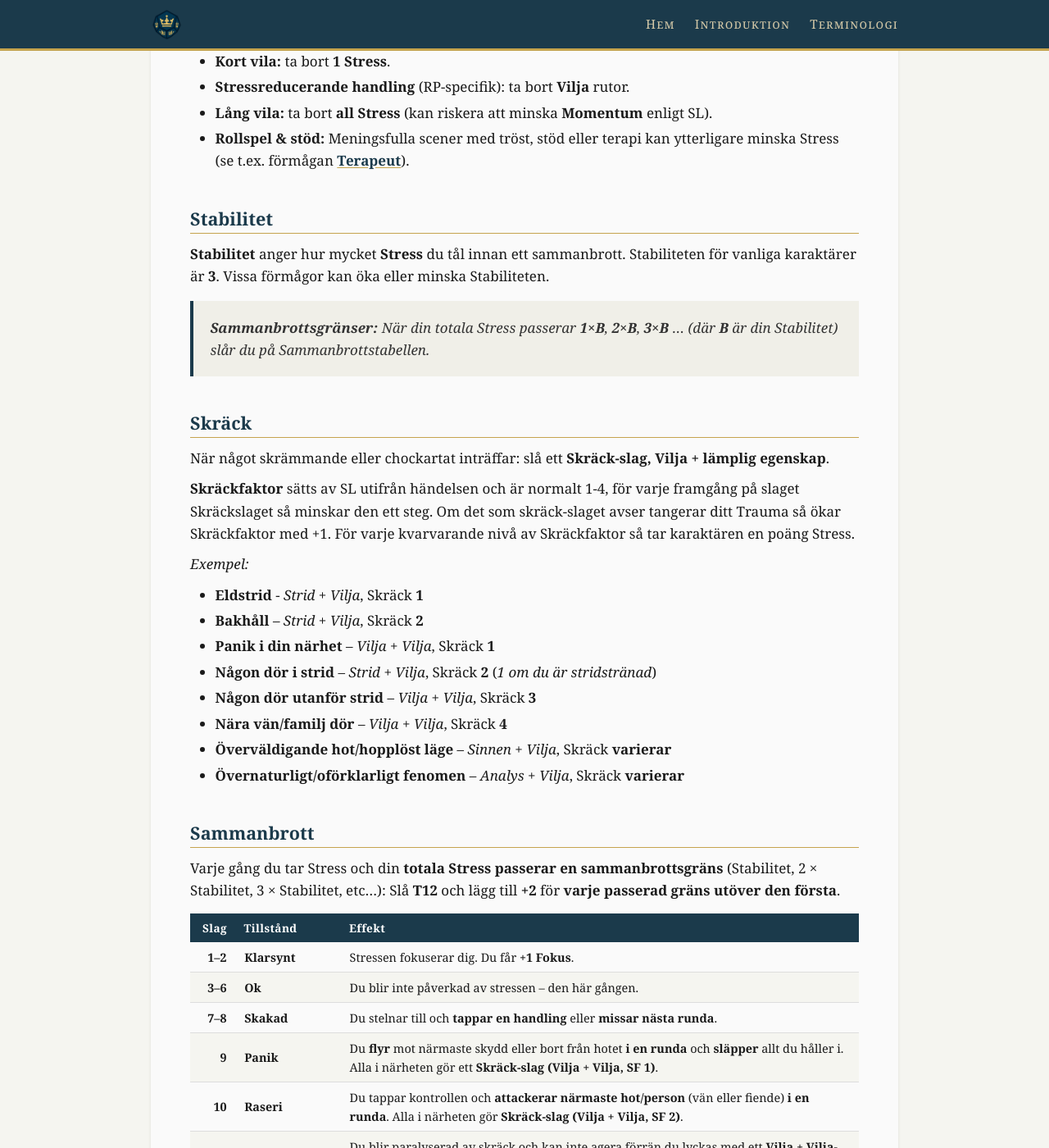
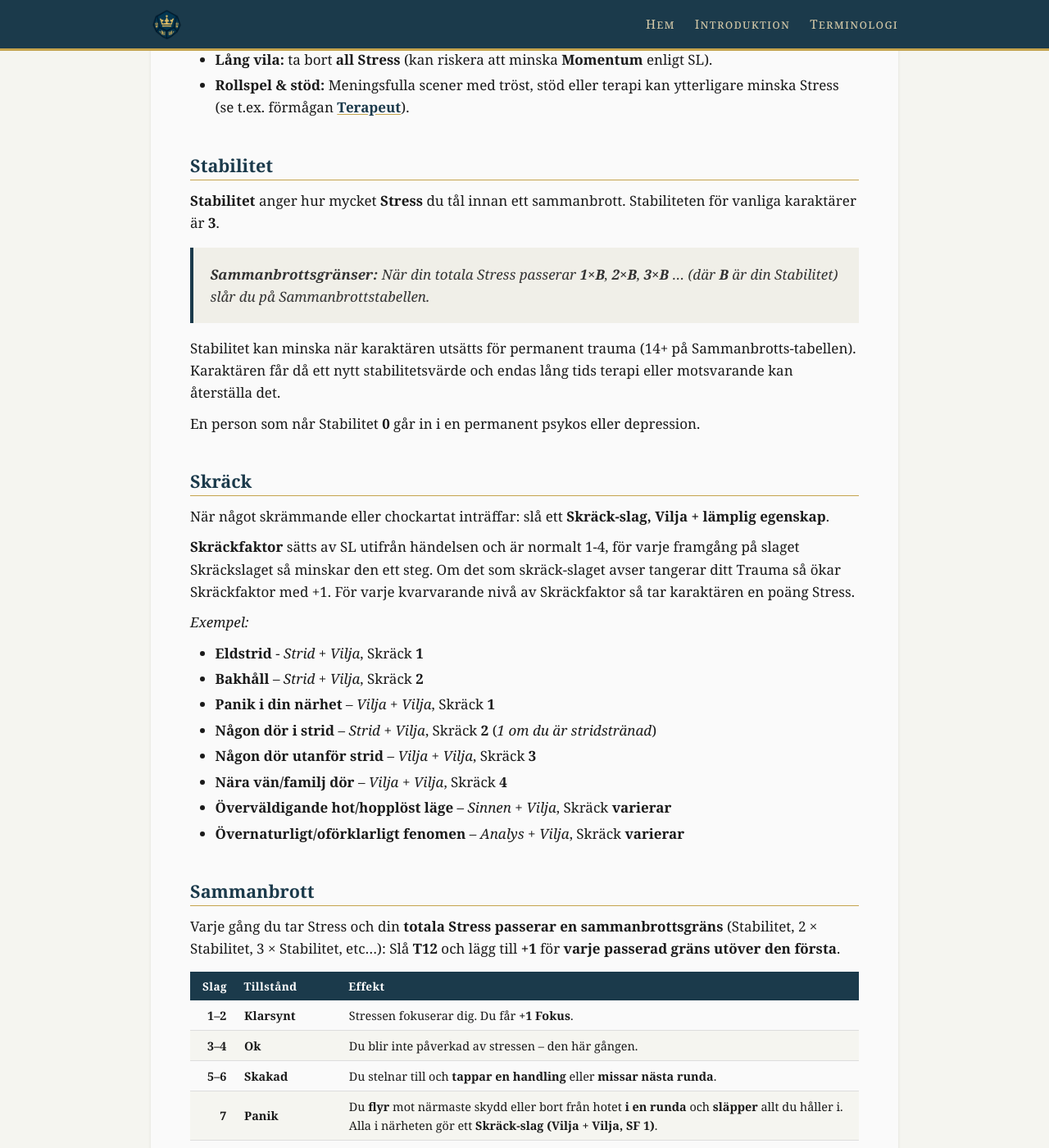
Before and after one commit to ulmus/Riket, a Jekyll site: the page built from Regler/Trauma, skräck och stress.md, in a window 1280 px wide and 1400 px high, scrolled down 2070 px. Shown: the whole window at 82% size. Built offline with Jekyll 4.4.1, drawn with Linux system fonts in a browser that asks for light colours; our own code applies the rules of GitHub Pages for plain Markdown files; some of the changed text lies outside the part shown.

Commit message:
Stabilitet

```diff
--- a/Regler/Trauma, skräck och stress.md
+++ b/Regler/Trauma, skräck och stress.md
@@ -65,9 +64,13 @@ Om ingen av ovanstående passar din rollperson, arbeta med SL för att skapa ett
 
 ## Stabilitet
 
-**Stabilitet** anger hur mycket **Stress** du tål innan ett sammanbrott. Stabiliteten för vanliga karaktärer är **3**. Vissa förmågor kan öka eller minska Stabiliteten.
+**Stabilitet** anger hur mycket **Stress** du tål innan ett sammanbrott. Stabiliteten för vanliga karaktärer är **3**.
 
 > **Sammanbrottsgränser:** När din totala Stress passerar **1×B**, **2×B**, **3×B** … (där **B** är din Stabilitet) slår du på Sammanbrottstabellen.
+
+Stabilitet kan minska när karaktären utsätts för permanent trauma (14+ på Sammanbrotts-tabellen). Karaktären får då ett nytt stabilitetsvärde och endas lång tids terapi eller motsvarande kan återställa det.
+
+En person som når Stabilitet **0** går in i en permanent psykos eller depression.
 
 ## Skräck
 
@@ -88,18 +91,18 @@ När något skrämmande eller chockartat inträffar: slå ett **Skräck-slag, Vi
 
 ## Sammanbrott
 
-Varje gång du tar Stress och din **totala Stress passerar en sammanbrottsgräns** (Stabilitet, 2 × Stabilitet, 3 × Stabilitet, etc…): Slå **T12** och lägg till **+2** för **varje passerad gräns utöver den första**.
+Varje gång du tar Stress och din **totala Stress passerar en sammanbrottsgräns** (Stabilitet, 2 × Stabilitet, 3 × Stabilitet, etc…): Slå **T12** och lägg till **+1** för **varje passerad gräns utöver den första**.
 
 |      Slag | Tillstånd             | Effekt                                                                                                                                                                                     |
 | --------: | --------------------- | ------------------------------------------------------------------------------------------------------------------------------------------------------------------------------------------ |
 |   **1–2** | **Klarsynt**          | Stressen fokuserar dig. Du får **+1 Fokus**.                                                                                                                                               |
-|   **3–6** | **Ok**                | Du blir inte påverkad av stressen – den här gången.                                                                                                                                        |
-|   **7–8** | **Skakad**            | Du stelnar till och **tappar en handling** eller **missar nästa runda**.                                                                                                                   |
-|     **9** | **Panik**             | Du **flyr** mot närmaste skydd eller bort från hotet **i en runda** och **släpper** allt du håller i. Alla i närheten gör ett **Skräck-slag (Vilja + Vilja, SF 1)**.                       |
-|    **10** | **Raseri**            | Du tappar kontrollen och **attackerar närmaste hot/person** (vän eller fiende) **i en runda**. Alla i närheten gör **Skräck-slag (Vilja + Vilja, SF 2)**.                                  |
-|    **11** | **Förstelning**       | Du blir paralyserad av skräck och kan inte agera förrän du lyckas med ett **Vilja + Vilja-slag** som **huvudhandling**.                                                                    |
-| **12–13** | **Traumat aktiverat** | Ditt trauma aktiveras (se [[#Trauma]]). Du tvingas agera enligt ditt traumas beteende **resten av scenen**. Dina **krafter manifesterar okontrollerat** (se [[Krafter#Aktiverat trauma]]). |
-|   **14+** | **Trauma förvärrat**  | Ditt trauma aktiveras som ovan, **och** det fördjupas permanent. Välj en negativ effekt från tabellen *Förvärrat trauma* tillsammans med SL.                                               |
+|   **3–4** | **Ok**                | Du blir inte påverkad av stressen – den här gången.                                                                                                                                        |
+|   **5–6** | **Skakad**            | Du stelnar till och **tappar en handling** eller **missar nästa runda**.                                                                                                                   |
+|     **7** | **Panik**             | Du **flyr** mot närmaste skydd eller bort från hotet **i en runda** och **släpper** allt du håller i. Alla i närheten gör ett **Skräck-slag (Vilja + Vilja, SF 1)**.                       |
+|     **8** | **Raseri**            | Du tappar kontrollen och **attackerar närmaste hot/person** (vän eller fiende) **i en runda**. Alla i närheten gör **Skräck-slag (Vilja + Vilja, SF 2)**.                                  |
+|     **9** | **Förstelning**       | Du blir paralyserad av skräck och kan inte agera förrän du lyckas med ett **Vilja + Vilja-slag** som **huvudhandling**.                                                                    |
+| **10–12** | **Traumat aktiverat** | Ditt trauma aktiveras (se [[#Trauma]]). Du tvingas agera enligt ditt traumas beteende **resten av scenen**. Dina **krafter manifesterar okontrollerat** (se [[Krafter#Aktiverat trauma]]). |
+|   **13+** | **Trauma förvärrat**  | Ditt trauma aktiveras som ovan, **och** det fördjupas permanent. Välj en negativ effekt från tabellen *Förvärrat trauma* tillsammans med SL. Din stabilitet sjunker ett steg permanent.    |
 
 ## Förvärrat trauma
 
```
Also changed, not shown: other parts of Regler/Trauma, skräck och stress.md (+0 -1 lines), Trauma och stress.md (added).
